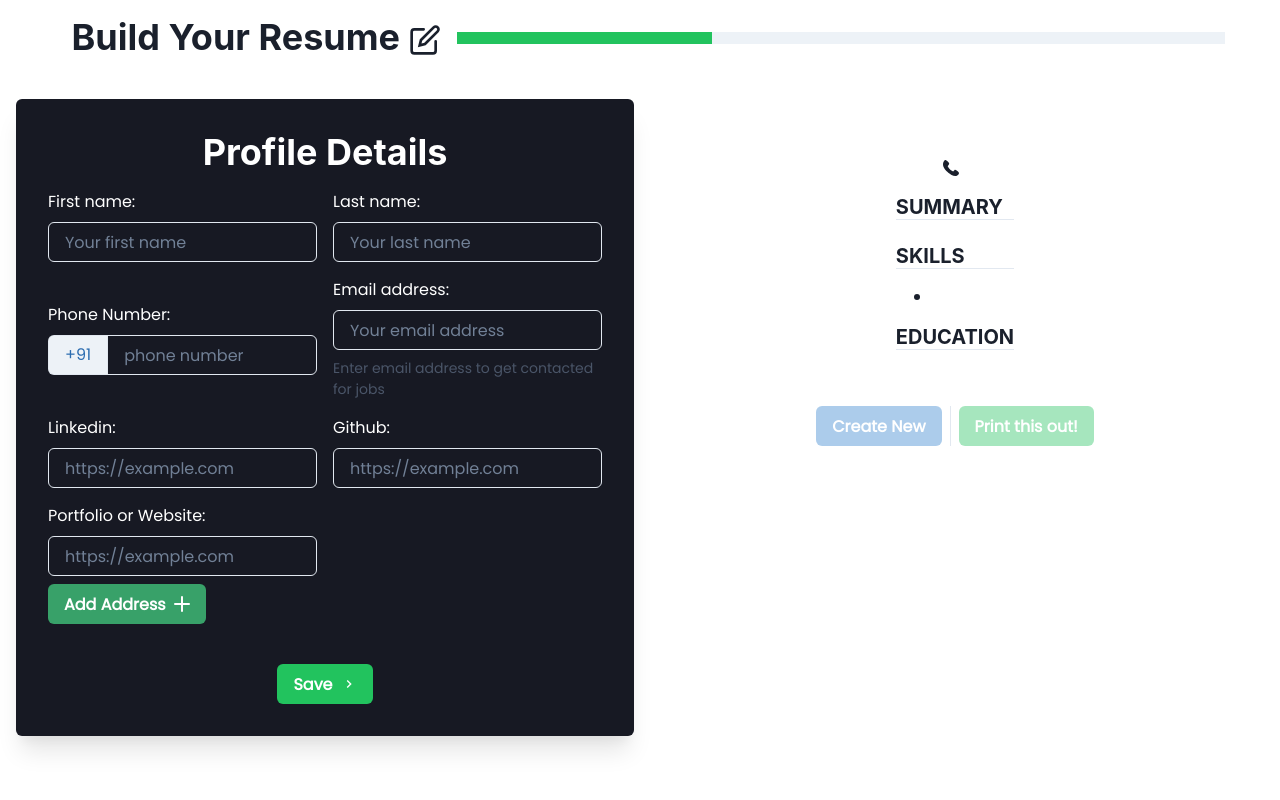
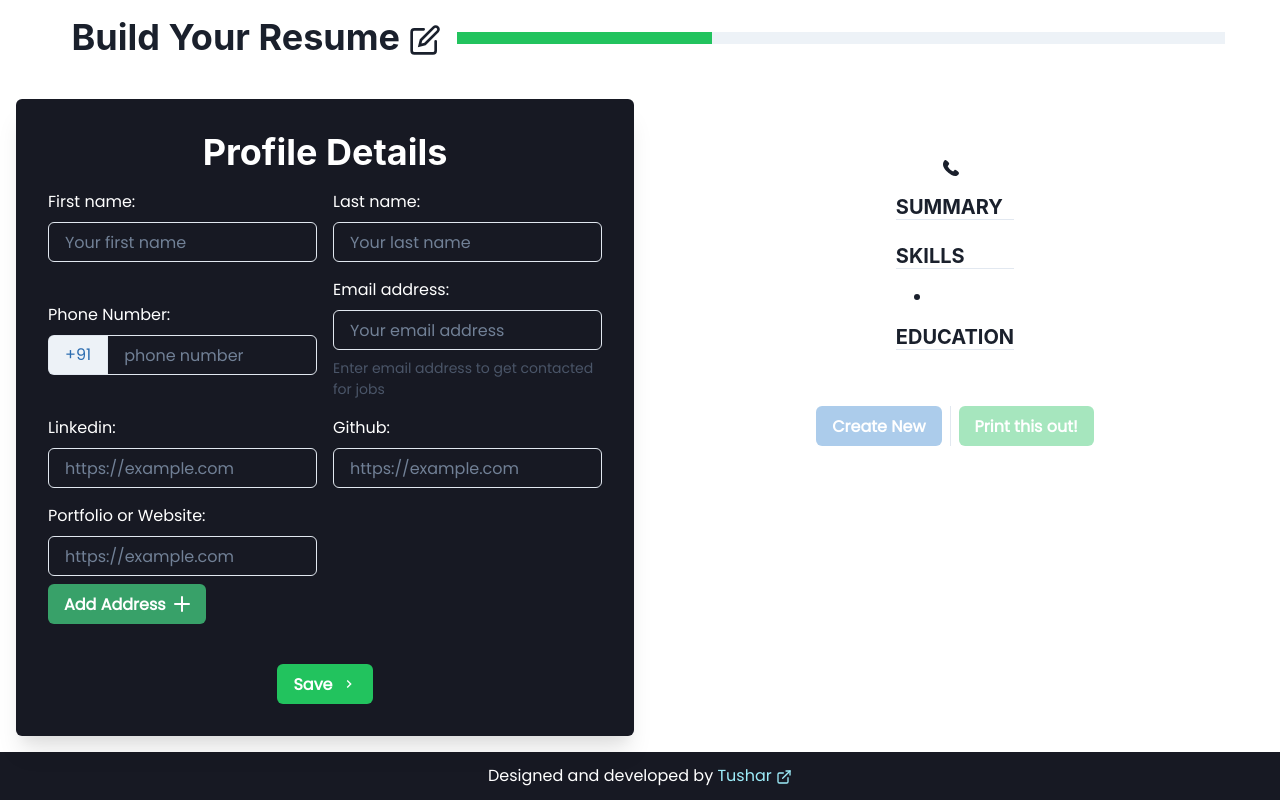
Before and after one commit to pinkmoon25/Resume-builder, a React (Create React App) app: page / in a window 1280 px wide. Built offline with nearby package versions, Linux system fonts and the light colour scheme.

Commit message:
Add footer component

```diff
--- a/src/App.js
+++ b/src/App.js
@@ -1,9 +1,11 @@
+import Footer from './components/Footer';
 import ResumeForm from './components/ResumeForm';
 
 function App() {
   return (
     <div className="App">
       <ResumeForm />
+      <Footer />
     </div>
   );
 }
--- /dev/null
+++ b/src/components/Footer.jsx
@@ -0,0 +1,18 @@
+import { ExternalLinkIcon } from "@chakra-ui/icons";
+import { HStack, Link, Text } from "@chakra-ui/react";
+import React from "react";
+
+const Footer = () => {
+  return (
+    <HStack p={3} bg="gray.900" justify="center">
+      <Text color="white">
+        Designed and developed by{" "}
+        <Link href="https://github.com/PinkMoon25" isExternal color="cyan.200">
+          Tushar <ExternalLinkIcon />
+        </Link>{" "}
+      </Text>
+    </HStack>
+  );
+};
+
+export default Footer;
```
